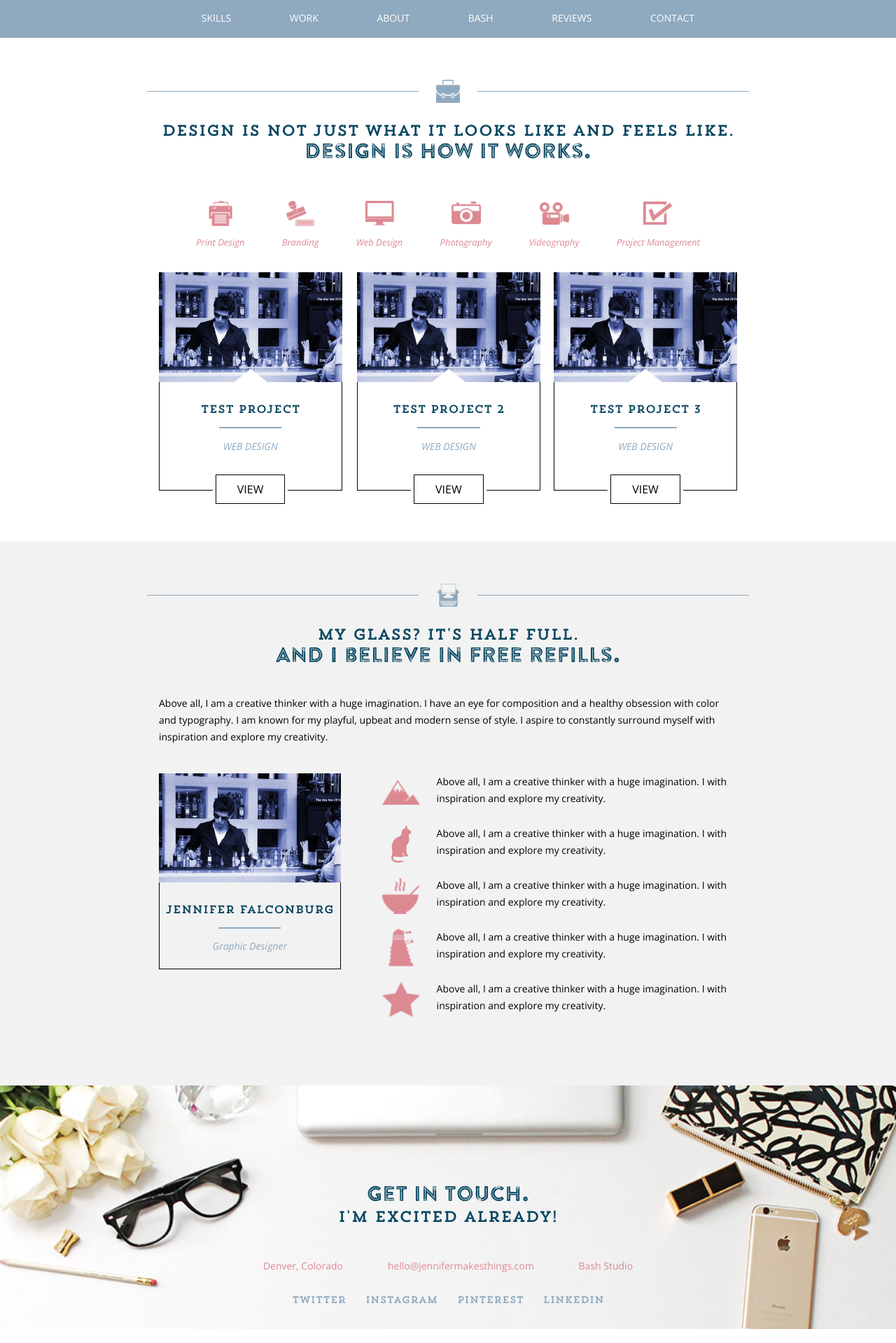
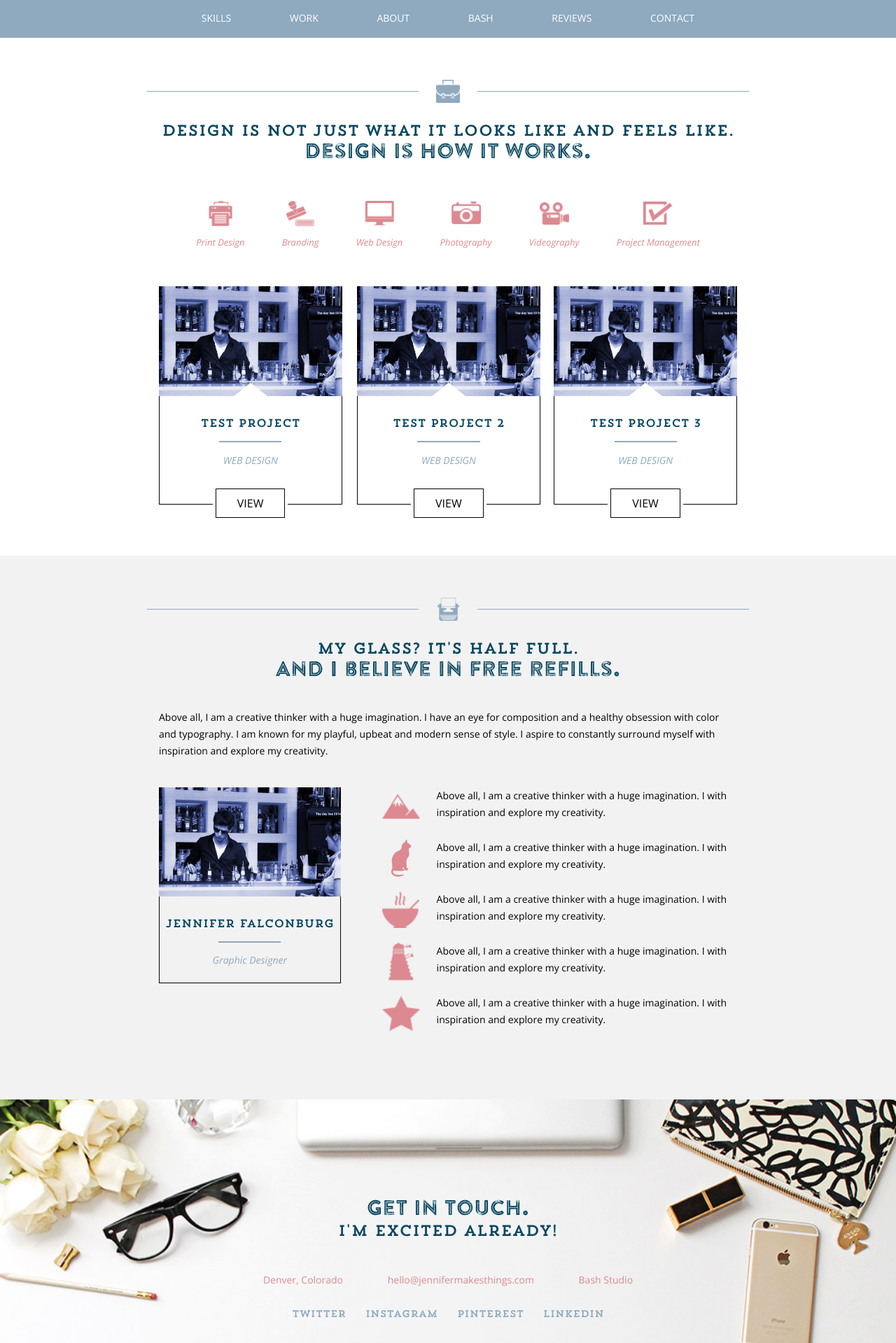
Before and after one commit to jenniferfalcon/jenniferfalcon.github.io, a Jekyll site: the page built from app/index.html, in a window 1280 px wide. Shown: the part 847-2766 px from the top of the page at 70% size. Built offline with Jekyll 4.4.1, drawn with Linux system fonts in a browser that asks for light colours; nearby versions of some CDN libraries.

Commit message:
Fixed padding issue.

```diff
--- a/app/_sass/layout/_l--3up.scss
+++ b/app/_sass/layout/_l--3up.scss
@@ -1,5 +1,5 @@
 .l--3up {
-  margin-top: em(20px);
+  margin-top: em(40px);
   margin-bottom: gutter-span();
 
   @include breakpoint($bp-medium ($bp-large - 1px)) {
--- a/app/css/screen.css
+++ b/app/css/screen.css
@@ -529,7 +529,7 @@ tr.even {
       width: 61.42857em; } }
 
 .l--3up {
-  margin-top: 1.42857em;
+  margin-top: 2.85714em;
   margin-bottom: 2.85714%; }
   @media (min-width: 26.25em) and (max-width: 36.1875em) {
     .l--3up:nth-child(odd) {
```
